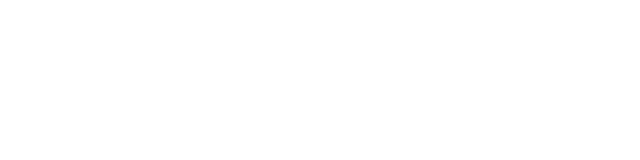
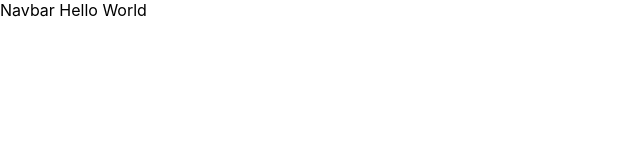
Before and after one commit to JinxyPyrope/react-restaurant-website, a React (Create React App) app in the folder restaurant-project/: page / in a window 1280 px wide. Shown: the top 160 px of the page, without its empty margins (0-640 px from the left). Built offline with nearby package versions, Linux system fonts and the light colour scheme.

Commit message:
Added folder for componentents sections and asets with connecting navbar

```diff
--- a/restaurant-project/src/App.js
+++ b/restaurant-project/src/App.js
@@ -1,7 +1,12 @@
 import "./App.css"
+import { Navbar } from "./components"
 
 function App() {
-  return <div className="App"></div>
+  return (
+    <div className="App">
+      <Navbar />
+    </div>
+  )
 }
 
 export default App
--- /dev/null
+++ b/restaurant-project/src/components/index.js
@@ -0,0 +1 @@
+export { default as Navbar } from "./navbar/Navbar"
--- /dev/null
+++ b/restaurant-project/src/components/navbar/Navbar.js
@@ -0,0 +1,7 @@
+import React from "react"
+
+function Navbar() {
+  return <div>Navbar Hello World</div>
+}
+
+export default Navbar
```
Also changed, not shown: restaurant-project/src/components/navbar/navbar.css (added).
